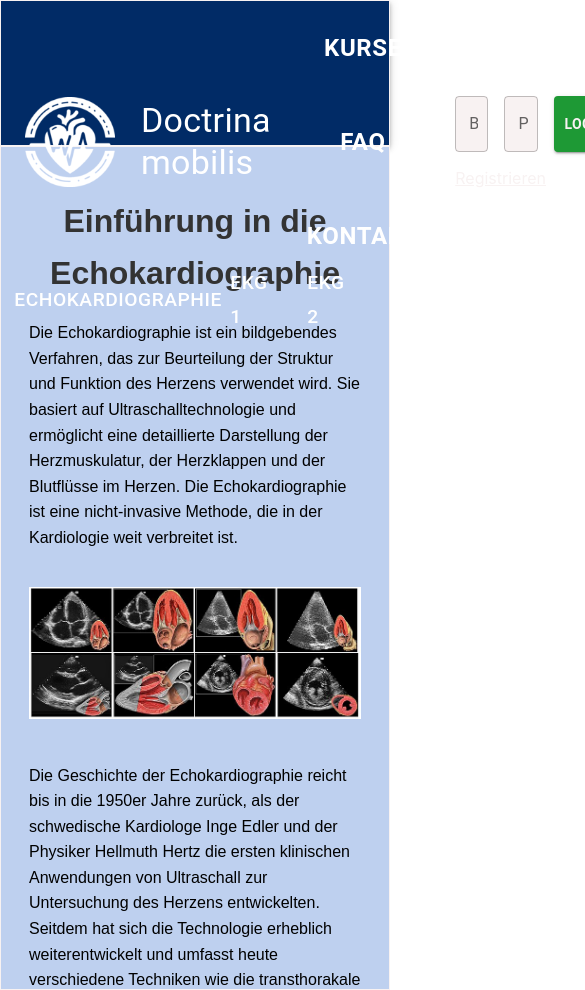
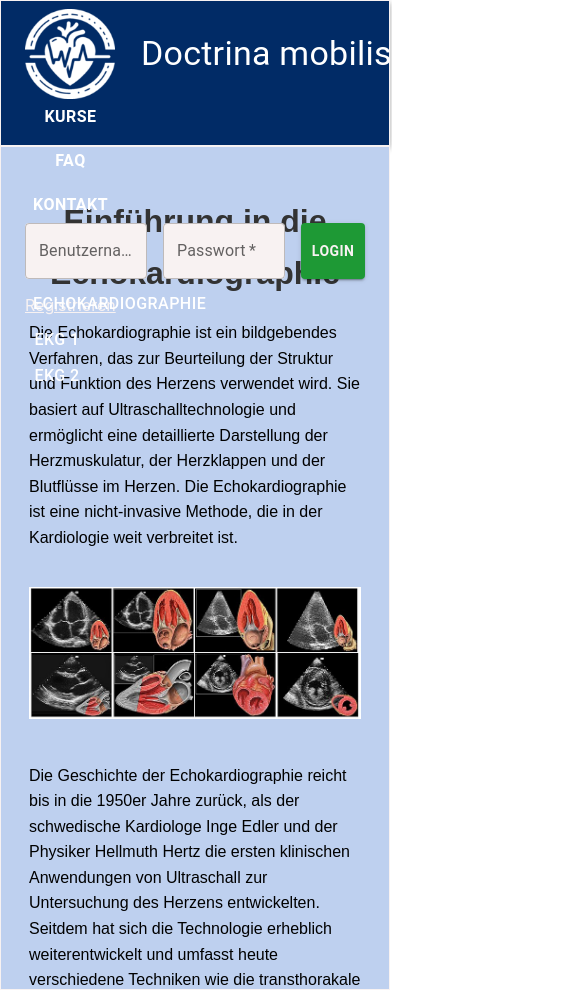
Before and after one commit to DoctrinaMobilis/website, a React (Create React App) app in the folder doctrina-mobilis-client/: page / in a window 390 px wide. Shown: the top 990 px of the page, 585 px wide, since content can reach past the window. Built offline with nearby package versions, Linux system fonts and the light colour scheme; no server answers.

Commit message:
header changes responsive

```diff
--- a/doctrina-mobilis-client/src/Header.css
+++ b/doctrina-mobilis-client/src/Header.css
@@ -2,9 +2,9 @@
   display: flex;
   flex-direction: column;
   padding: 0 1em;
-  min-height: 90px; /* Adjusted height to fit both header sections */
+  min-height: 90px;
   max-height: 128px;
-  height: 128px;
+  height: auto;
 }
 
 .upper-header {
@@ -36,6 +36,8 @@
 
 .title {
   flex-grow: 1;
+  font-size: calc(10px + 2vmin);
+  white-space: nowrap;
 }
 
 .center-section {
@@ -47,9 +49,10 @@
 }
 
 .center-section .MuiButton-root {
-  font-size: 1.5em;
-  padding: 0.75em 1.5em;
+  font-size: 1.2em;
+  padding: 0.5em 1em;
   font-weight: bold;
+  white-space: nowrap;
 }
 
 .right-section {
@@ -91,18 +94,34 @@
     min-height: 64px;
   }
 
-  .upper-header, .lower-header {
-    flex-direction: row;
-    align-items: center;
+  .upper-header {
+    flex-direction: column;
+    align-items: flex-start;
   }
 
   .center-section {
     flex-direction: column;
-    gap: 1em;
+    gap: 0.5em;
+  }
+
+  .right-section {
+    flex-direction: column;
+    align-items: flex-start;
+  }
+
+  .lower-header {
+    flex-direction: column;
+    align-items: flex-start;
   }
 
   .profile-pic {
     width: 40px;
     height: 40px;
   }
+
+  .center-section .MuiButton-root,
+  .lower-header .MuiButton-root {
+    font-size: 1em;
+    padding: 0.25em 0.5em;
+  }
 }
```
